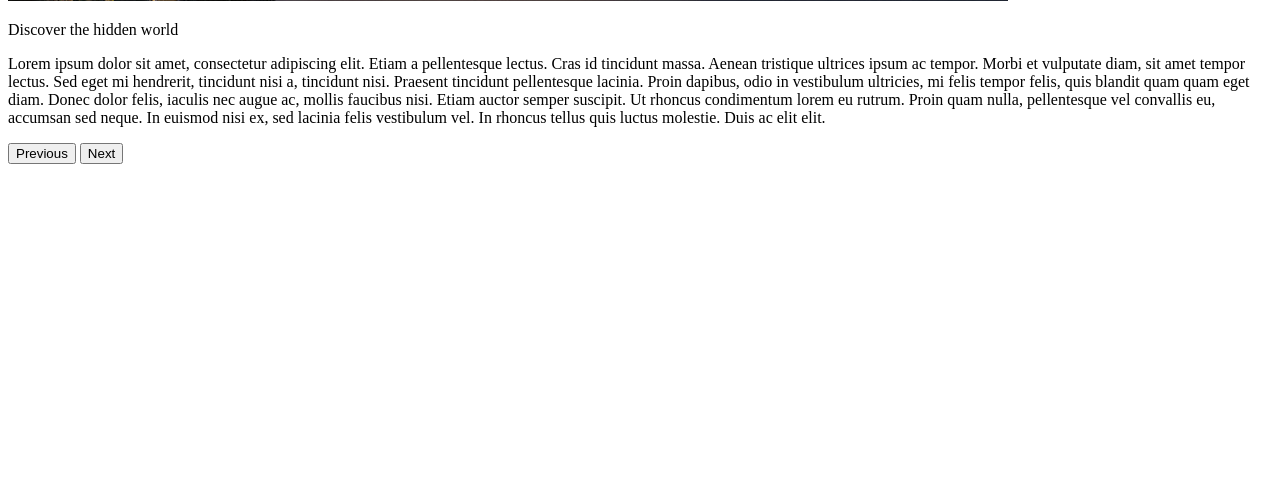
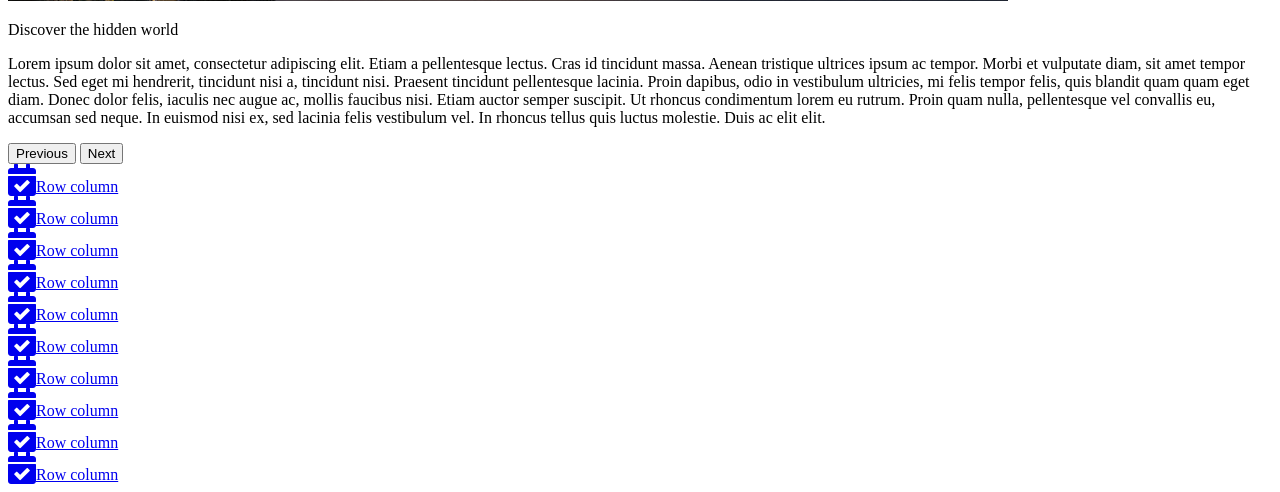
Before and after one commit to brn98/IPASEM_NH, a Yii app: template frontend/views/site/index.php in a window 1280 px wide. Shown: the part 2434-2926 px from the top of the page. Before the commit the page ends 2598 px from the top, so only its background shows below. Run offline with PHP 8.4 and a stand-in for Yii, Linux system fonts and the light colour scheme; the template is opened without the code that fills it, so the values that code supplies are empty; form fields are guessed from the names that the template uses; some libraries are stand-ins or nearby versions.

Commit message:
Adição de acesso rápido e personalização no CSS

```diff
--- a/frontend/views/site/index.php
+++ b/frontend/views/site/index.php
@@ -1 +1,76 @@
 <?= $this->render('/layouts/_carousel') ?>
+
+<div class="container text-center d-flex justify-content-center">
+    <div class="row row-cols-2 row-cols-lg-5 g-2 g-lg-3 mt-n5 position-absolute mx-auto">
+        <div class="col">
+            <a href="#" class="text-decoration-none">
+                <div class="p-3 border bg-light rounded d-flex justify-content-evenly align-items-center"><i
+                        class="fas fa-calendar-check fa-2x text-warning"></i>Row
+                    column</div>
+            </a>
+        </div>
+        <div class="col">
+            <a href="#" class="text-decoration-none">
+                <div class="p-3 border bg-light rounded d-flex justify-content-evenly align-items-center"><i
+                        class="fas fa-calendar-check fa-2x text-warning"></i>Row
+                    column</div>
+            </a>
+        </div>
+        <div class="col">
+            <a href="#" class="text-decoration-none">
+                <div class="p-3 border bg-light rounded d-flex justify-content-evenly align-items-center"><i
+                        class="fas fa-calendar-check fa-2x text-warning"></i>Row
+                    column</div>
+            </a>
+        </div>
+        <div class="col">
+            <a href="#" class="text-decoration-none">
+                <div class="p-3 border bg-light rounded d-flex justify-content-evenly align-items-center"><i
+                        class="fas fa-calendar-check fa-2x text-warning"></i>Row
+                    column</div>
+            </a>
+        </div>
+        <div class="col">
+            <a href="#" class="text-decoration-none">
+                <div class="p-3 border bg-light rounded d-flex justify-content-evenly align-items-center"><i
+                        class="fas fa-calendar-check fa-2x text-warning"></i>Row
+                    column</div>
+            </a>
+        </div>
+        <div class="col">
+            <a href="#" class="text-decoration-none">
+                <div class="p-3 border bg-light rounded d-flex justify-content-evenly align-items-center"><i
+                        class="fas fa-calendar-check fa-2x text-warning"></i>Row
+                    column</div>
+            </a>
+        </div>
+        <div class="col d-none d-md-block">
+            <a href="#" class="text-decoration-none">
+                <div class="p-3 border bg-light rounded d-flex justify-content-evenly align-items-center"><i
+                        class="fas fa-calendar-check fa-2x text-warning"></i>Row
+                    column</div>
+            </a>
+        </div>
+        <div class="col d-none d-md-block">
+            <a href="#" class="text-decoration-none">
+                <div class="p-3 border bg-light rounded d-flex justify-content-evenly align-items-center"><i
+                        class="fas fa-calendar-check fa-2x text-warning"></i>Row
+                    column</div>
+            </a>
+        </div>
+        <div class="col d-none d-md-block">
+            <a href="#" class="text-decoration-none">
+                <div class="p-3 border bg-light rounded d-flex justify-content-evenly align-items-center"><i
+                        class="fas fa-calendar-check fa-2x text-warning"></i>Row
+                    column</div>
+            </a>
+        </div>
+        <div class="col d-none d-md-block">
+            <a href="#" class="text-decoration-none">
+                <div class="p-3 border bg-light rounded d-flex justify-content-evenly align-items-center"><i
+                        class="fas fa-calendar-check fa-2x text-warning"></i>Row
+                    column</div>
+            </a>
+        </div>
+    </div>
+</div>
```
Also changed, not shown: frontend/web/css/site.css (+18 -1 lines).
